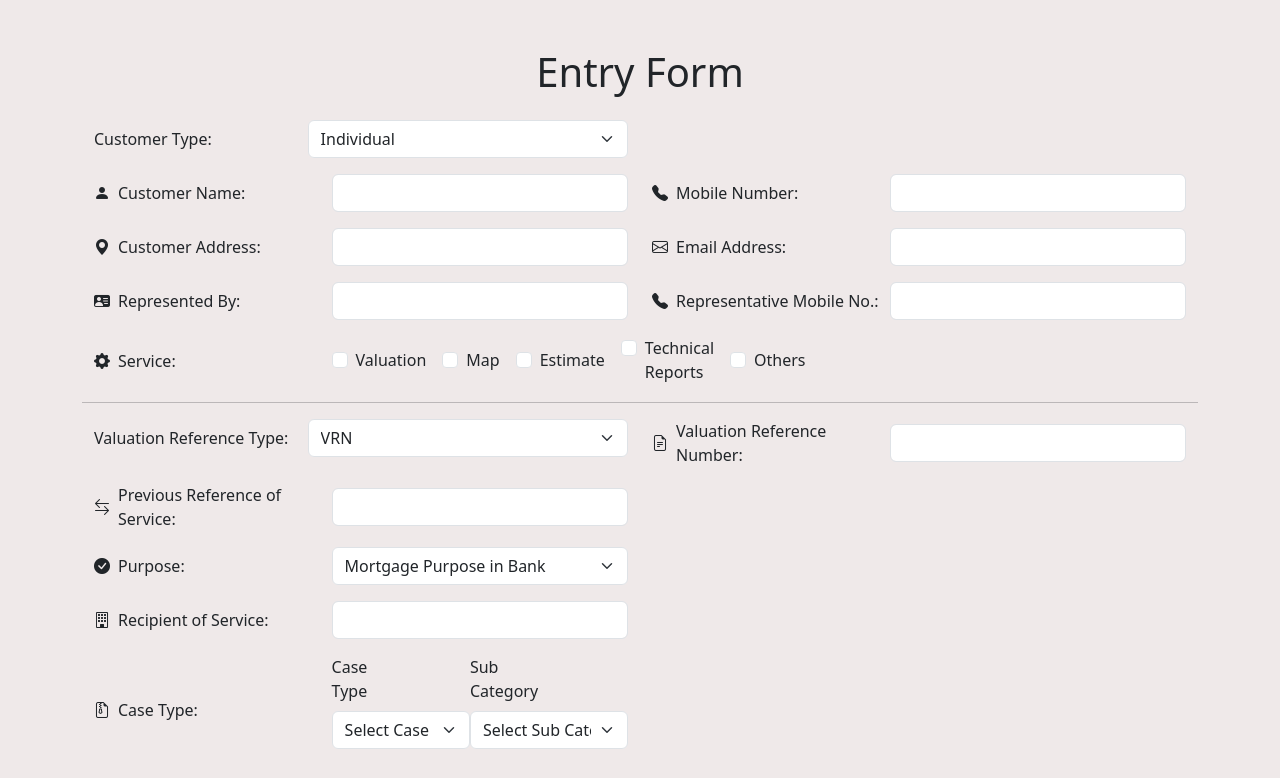
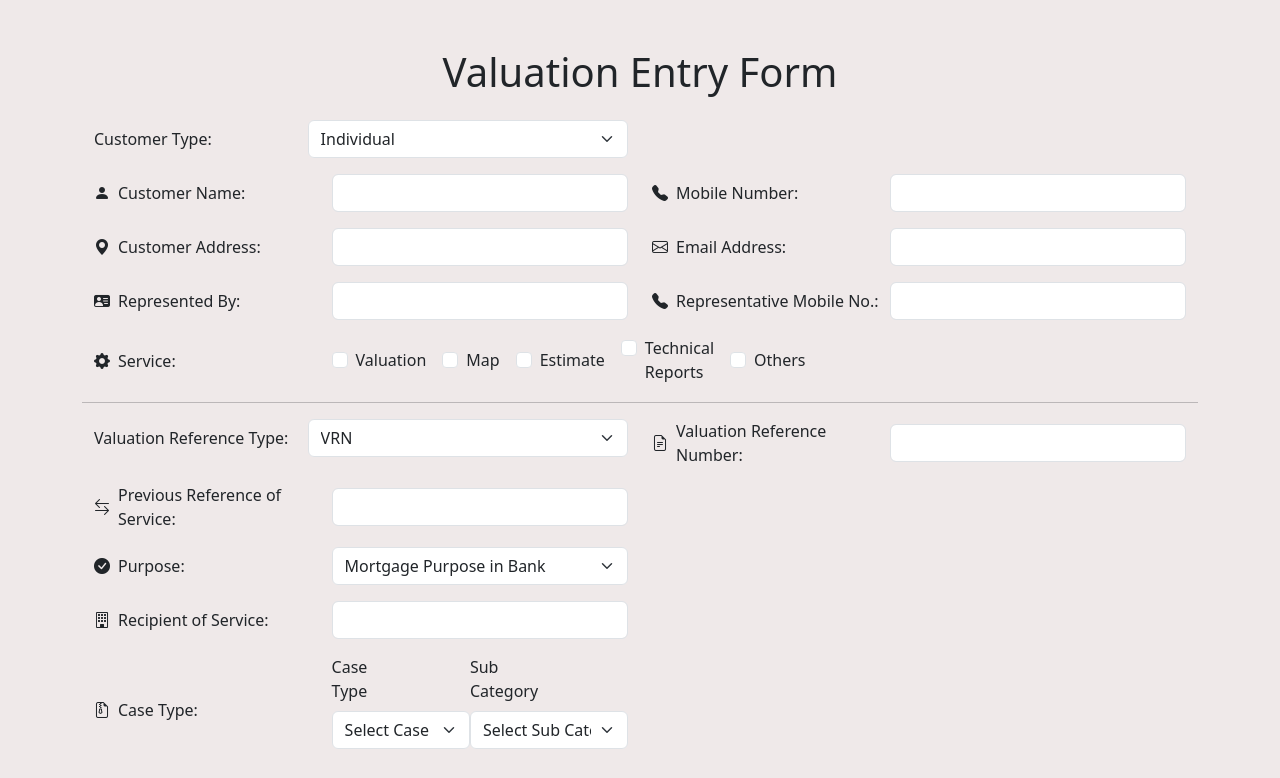
Before and after one commit to mphirke/valuationeval, a plain HTML site: page index.html in a window 1280 px wide. Shown: the top 778 px of the page. Drawn offline with nearby package versions, Linux system fonts and the light colour scheme.

Commit message:
Update index.html

```diff
--- a/index.html
+++ b/index.html
@@ -22,7 +22,7 @@
 <body>
     <div class="container mt-5">
         <div class="container mt-5">
-            <h1 class="text-center mb-4">Entry Form</h1>
+            <h1 class="text-center mb-4">Valuation Entry Form</h1>
             <form id="entryForm" method="POST">
 
 
```
